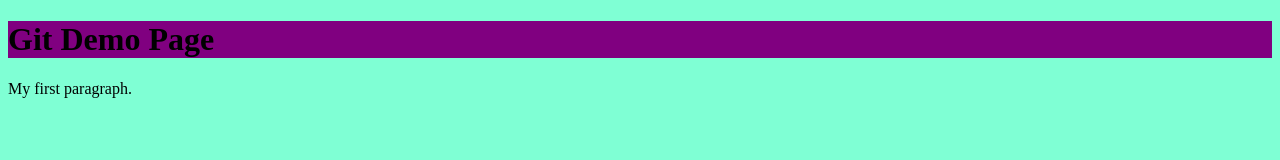
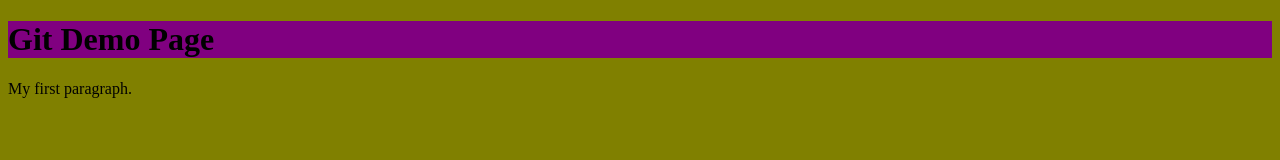
Before and after one commit to TRoUkI/GitExample, a plain HTML site: page index.html in a window 1280 px wide. Drawn offline with Linux system fonts and the light colour scheme.

Commit message:
change background color on body

```diff
--- a/styles.css
+++ b/styles.css
@@ -1,5 +1,5 @@
 body{
-	background-color: aquamarine;
+	background-color: olive;
 }
 h1{
 	background-color: purple;
```
